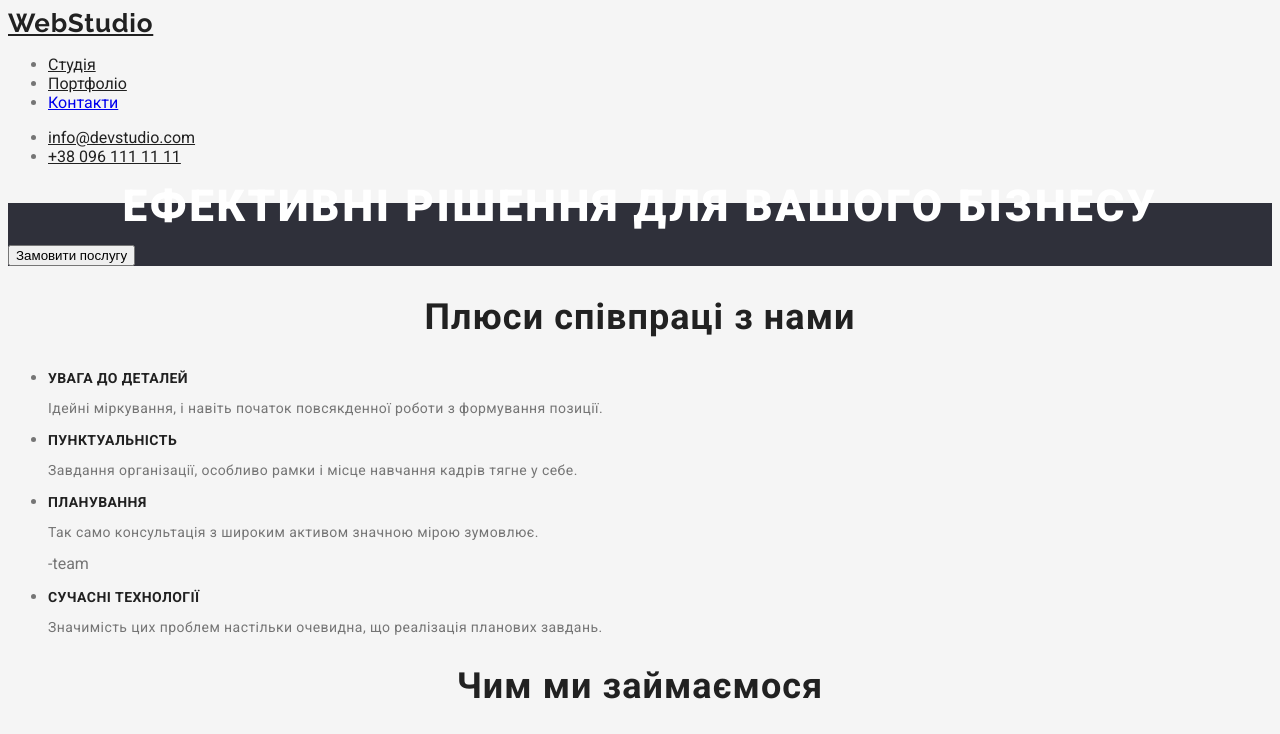
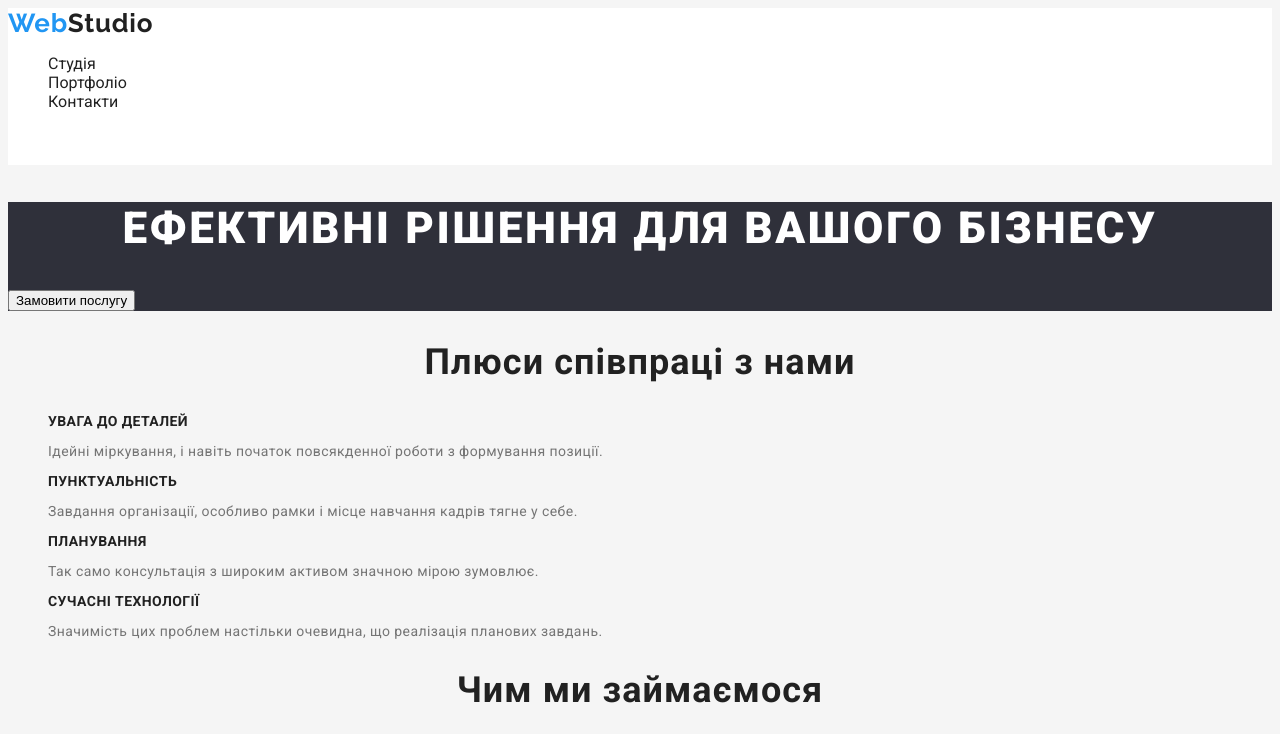
Before and after one commit to bhoretskyi/goit-markup-hw-02, a plain HTML site: page index.html in a window 1280 px wide. Shown: the top 734 px of the page. Drawn offline with Linux system fonts and the light colour scheme.

Commit message:
Осталось сделать кнопку и проверить все фоны
1

```diff
--- a/index.html
+++ b/index.html
@@ -12,23 +12,35 @@
     />
     <link rel="stylesheet" href="./styles/styles.css" />
     <title>Студія</title>
-
   </head>
 
   <body>
-     <header>
+    <header class="header">
       <nav>
-        <a href="/index.html" class="logo">WebStudio</a>
-        <ul class="nav-list">
-          <li><a href="./index.html" class="nav-item">Студія</a></li>
-          <li><a href="./portfolio.html" class="nav-item">Портфоліо</a></li>
-          <li><a href="#" clas="nav-item">Контакти</a></li>
+        <a href="/index.html" class="logo link"
+          ><span class="logo-blue">Web</span
+          ><span class="logo-black">Studio</span></a
+        >
+        <ul class="nav-list list">
+          <li><a href="./index.html" class="nav-item link">Студія</a></li>
+          <li>
+            <a href="./portfolio.html" class="nav-item link">Портфоліо</a>
+          </li>
+          <li><a href="./index.html" class="nav-item link">Контакти</a></li>
         </ul>
       </nav>
 
-      <ul class="contact-list">
-        <li><a href="mailto:info@devstudio.com" class="contact-item">info@devstudio.com</a></li>
-        <li><a href="tel:+380961111111" class="contact-item">+38 096 111 11 11</a></li>
+      <ul class="contact-list list">
+        <li>
+          <a href="mailto:info@devstudio.com" class="contact-item link"
+            >info@devstudio.com</a
+          >
+        </li>
+        <li>
+          <a href="tel:+380961111111" class="contact-item link"
+            >+38 096 111 11 11</a
+          >
+        </li>
       </ul>
     </header>
     <main>
@@ -39,7 +51,7 @@
       </section>
       <section>
         <h2 class="title-2">Плюси співпраці з нами</h2>
-        <ul>
+        <ul class="list">
           <li>
             <h3 class="title-3">УВАГА ДО ДЕТАЛЕЙ</h3>
             <p class="text-1">
@@ -59,7 +71,7 @@
             <p class="text-1">
               Так само консультація з широким активом значною мірою зумовлює.
             </p>
-          </li>-team
+          </li>
           <li>
             <h3 class="title-3">СУЧАСНІ ТЕХНОЛОГІЇ</h3>
             <p class="text-1">
@@ -83,7 +95,7 @@
       </section>
       <section>
         <h2 class="title-2">Наша команда</h2>
-        <ul>
+        <ul class="list">
           <li>
             <img src="./images/photo-1.jpg" width="270" alt="фото Ігора" />
             <h3 class="title-3">Ігор Дем'яненко</h3>
@@ -107,21 +119,33 @@
         </ul>
       </section>
     </main>
-    <footer>
-      <a href="/index.html" class="logo">WebStudio</a>
+    <footer class="footer">
+      <a href="/index.html" class="logo link">
+        <span class="logo-blue">Web</span>
+        <span class="logo-white">Studio</span>
+      </a>
 
       <address>
-        <ul class="adress-list">
+        <ul class="adress-list list">
           <li>
             <a
               href="https://goo.gl/maps/CPtrU1FHBa2aNyZL9"
               target="_blank"
-              rel="noopener noreferrer nofollow" class="adress-map"
+              rel="noopener noreferrer nofollow"
+              class="adress-map link"
               >м. Київ, пр-т Лесі Українки, 26</a
             >
           </li>
-          <li><a href="mailto:info@devstudio.com" class="contact-item">info@devstudio.com</a></li>
-          <li><a href="tel:+380961111111" class="contact-item">+38 096 111 11 11</a></li>
+          <li>
+            <a href="mailto:info@devstudio.com" class="contact-item link"
+              >info@devstudio.com</a
+            >
+          </li>
+          <li>
+            <a href="tel:+380961111111" class="contact-item link"
+              >+38 096 111 11 11</a
+            >
+          </li>
         </ul>
       </address>
     </footer>
--- a/styles/styles.css
+++ b/styles/styles.css
@@ -14,7 +14,7 @@ body {
     font-style: normal;
         font-weight: 900;
         font-size: 44px;
-        line-height: 0.14;
+        line-height: 1,4;
         text-align: center;
         letter-spacing: 0.06em;
         text-transform: uppercase;
@@ -42,13 +42,23 @@ body {
 }
    /* Логотип */
 .logo {
+    font-family: 'Raleway';
     color: var(--title-text-color);
     font-family: Raleway;
     font-size: 26px;
     font-weight: 700;
-    line-height: 31px;
+    line-height: 1,2;
     letter-spacing: 0.03em;
     text-align: left;
+    }
+    .logo-blue {
+        color: var(--accent-color);
+    }
+    .logo-black {
+        color: var(--title-text-color);
+    }
+    .logo-white {
+        color: var(--primary-white-color);
     }
     /* Стилізація тексту */
 .text-1 {
@@ -65,6 +75,10 @@ body {
         line-height: 1,18;
         text-align: center;
         letter-spacing: 0.03em;
+}
+/* Хедер */
+.header{
+    background-color: var(--primary-white-color);
 }
 
 /* Навигація */
@@ -92,8 +106,23 @@ body {
 .section-hero {
     background-color: #2F303A;
 }
+/* Футер */
+.footer {
+    background-color: #2F303A;
+
+}
 
 /* Адреса */
 .adress-map {
     color: var(--primary-white-color);
 }
+.contact-item {
+    color: #FFFFFF99;
+}
+/* Прибираю точки в списках */
+.list {
+    list-style: none;
+}
+.link {
+    text-decoration: none;
+}
```
